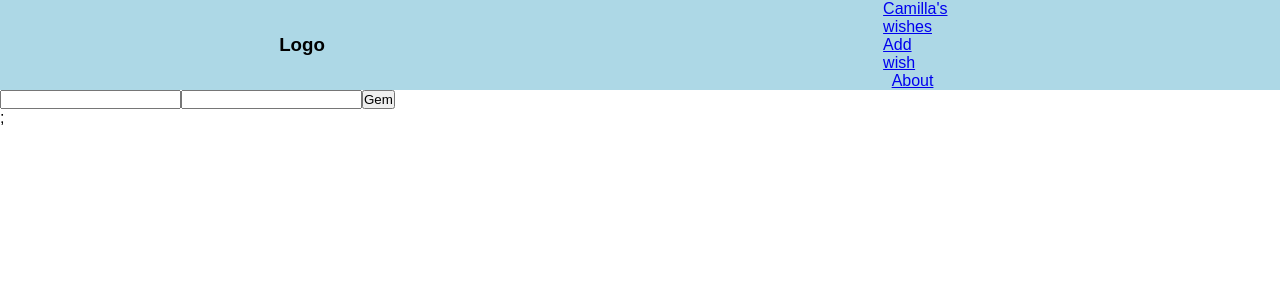
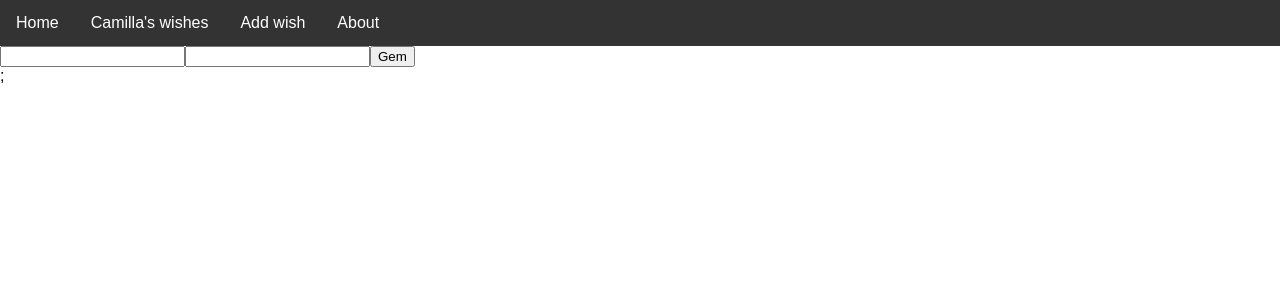
Before and after one commit to camillam/Wishlist, a React (Create React App) app: page /addwish in a window 1280 px wide. Shown: the top 300 px of the page. Built offline with nearby package versions, Linux system fonts and the light colour scheme.

Commit message:
updated styling of navigation bar

```diff
--- a/src/App.css
+++ b/src/App.css
@@ -1,29 +1,37 @@
+/* General styling */
+body,html{height:100%;font-family:sans-serif}
+a{margin:0;transition:all .4s;-webkit-transition:all .4s;-o-transition:all .4s;-moz-transition:all .4s}
+a:focus{outline:none!important}
+a:hover{text-decoration:none}
+
 .App {
   text-align: center;
 }
 
-nav {
-  display: flex;
-  justify-content: space-around;
-  align-items: center;
-  min-height: 10vh;
-  background: lightblue;
+/* Navigation bar styling */
+.nav-list {
+  list-style-type: none;
+  margin: 0;
+  padding: 0;
+  overflow: hidden;
+  background-color:#333;
+}
+li a {
+  display: block;
+  color: white;
+  text-align: center;
+  padding: 14px 16px;
+  text-decoration: none;
+}
+li {
+  float: left;
+}
+li a:hover {
+  background-color: #111;
 }
 
-.nav-links {
-  width: 50%;
-  display: flex;
-  justify-content: space-around;
-  align-items: center;
-  list-style: none;
-}
-
-*{margin:0;padding:0;box-sizing:border-box}
-body,html{height:100%;font-family:sans-serif}a{margin:0;transition:all .4s;-webkit-transition:all .4s;-o-transition:all .4s;-moz-transition:all .4s}
-a:focus{outline:none!important}
-a:hover{text-decoration:none}
+/* Table styling */
 .limiter{width:100%;margin:0 auto}
-.container-table100{width:100%;min-height:100vh;background:#864082;background:-webkit-linear-gradient(45deg,#4158d0,#c850c0);background:-o-linear-gradient(45deg,#4158d0,#c850c0);background:-moz-linear-gradient(45deg,#4158d0,#c850c0);background:linear-gradient(45deg,#4158d0,#c850c0);display:-webkit-box;display:-webkit-flex;display:-moz-box;display:-ms-flexbox;display:flex;align-items:center;justify-content:center;flex-wrap:wrap;padding:33px 30px}
 .wrap-table100{width:1170px}
 table{border-spacing:1;border-collapse:collapse;background:#fff;border-radius:10px;overflow:hidden;width:100%;margin:0 auto;position:relative}
 table *{position:relative}
--- a/src/App.js
+++ b/src/App.js
@@ -11,8 +11,8 @@ function App() {
   return (
     <WishProvider>
       <Router>
+        <Nav/>
         <div className="limiter">
-          <Nav/>
           <Switch>
             <Route path="/wishlist" component={WishList} />
             <Route path="/addwish" component={AddWish} />
@@ -21,7 +21,7 @@ function App() {
         </div>
       </Router>
     </WishProvider>
-  );
+  )
 }
 
 export default App;
--- a/src/Nav.js
+++ b/src/Nav.js
@@ -2,22 +2,17 @@ import React, {useContext} from 'react';
 import {WishContext} from './WishContext';
 import {Link} from 'react-router-dom';
 
+
 const Nav = () => {
-    const [wishes,] = useContext(WishContext);
+    //const [wishes,] = useContext(WishContext);
 
     return (
         <nav>
-            <h3>Logo</h3>
-            <ul>
-                <Link to="/wishlist">
-                    <li className="nav-links">Camilla's wishes</li>
-                </Link>
-                <Link to="/addwish">
-                    <li className="nav-links">Add wish</li>
-                </Link>
-                <Link to="/about">
-                    <li className="nav-links">About</li>
-                </Link>
+            <ul className="nav-list">
+                <li><Link to="/">Home</Link></li>
+                <li><Link to="/wishlist">Camilla's wishes</Link></li>
+                <li><Link to="/addwish">Add wish</Link></li>
+                <li><Link to="/about">About</Link></li>
             </ul>
         </nav>
     )
--- a/src/WishContext.js
+++ b/src/WishContext.js
@@ -12,7 +12,7 @@ export const WishProvider = props => {
             description: 'Roccamore sko',
             price: '1999'
         }
-    ]);
+    ])
 
     //https://drive.google.com/file/d/1zlBWve6Egz-XOO8S41AZKnHCq6o-M-SL/view?usp=sharing
 
```
